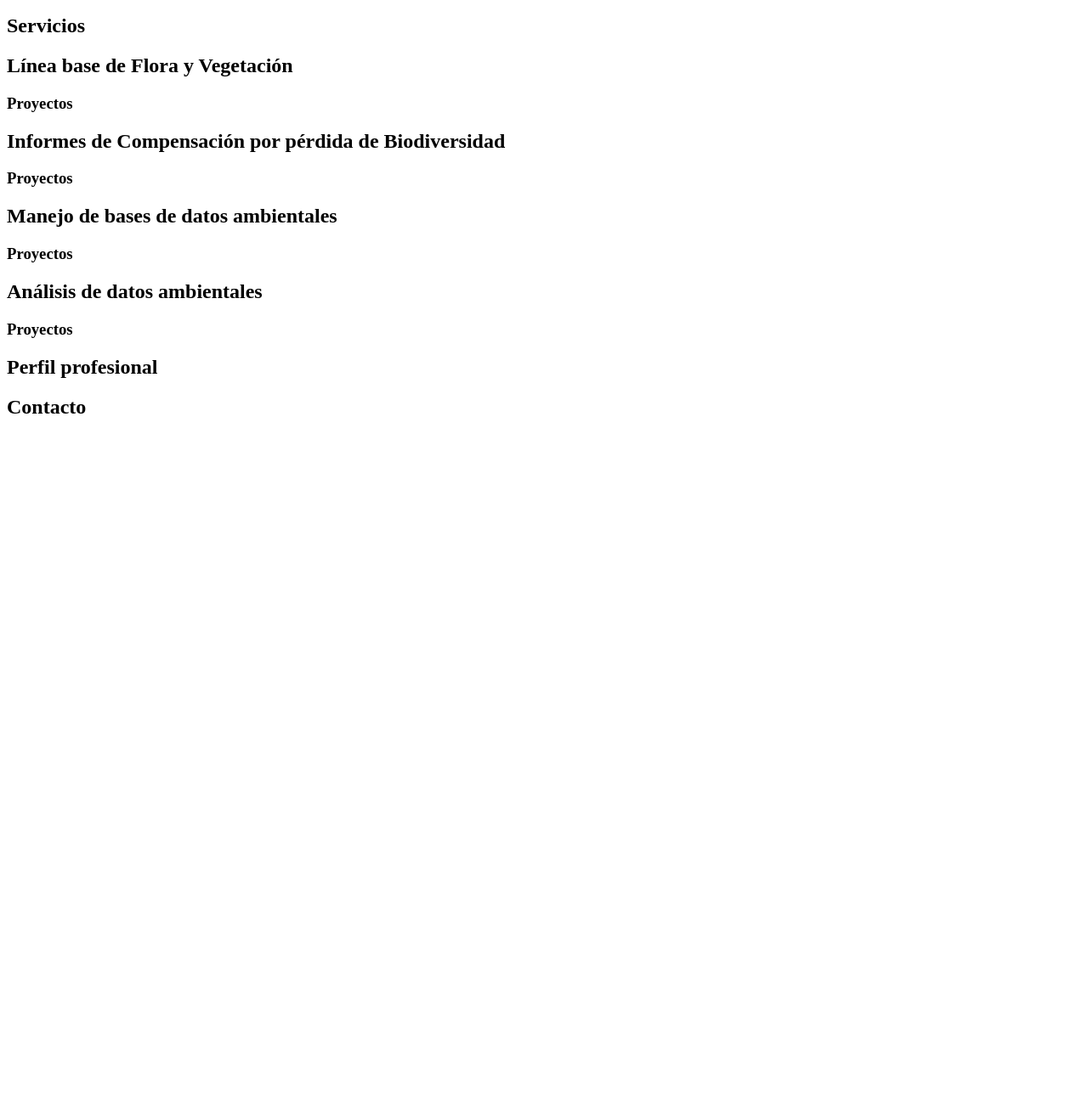
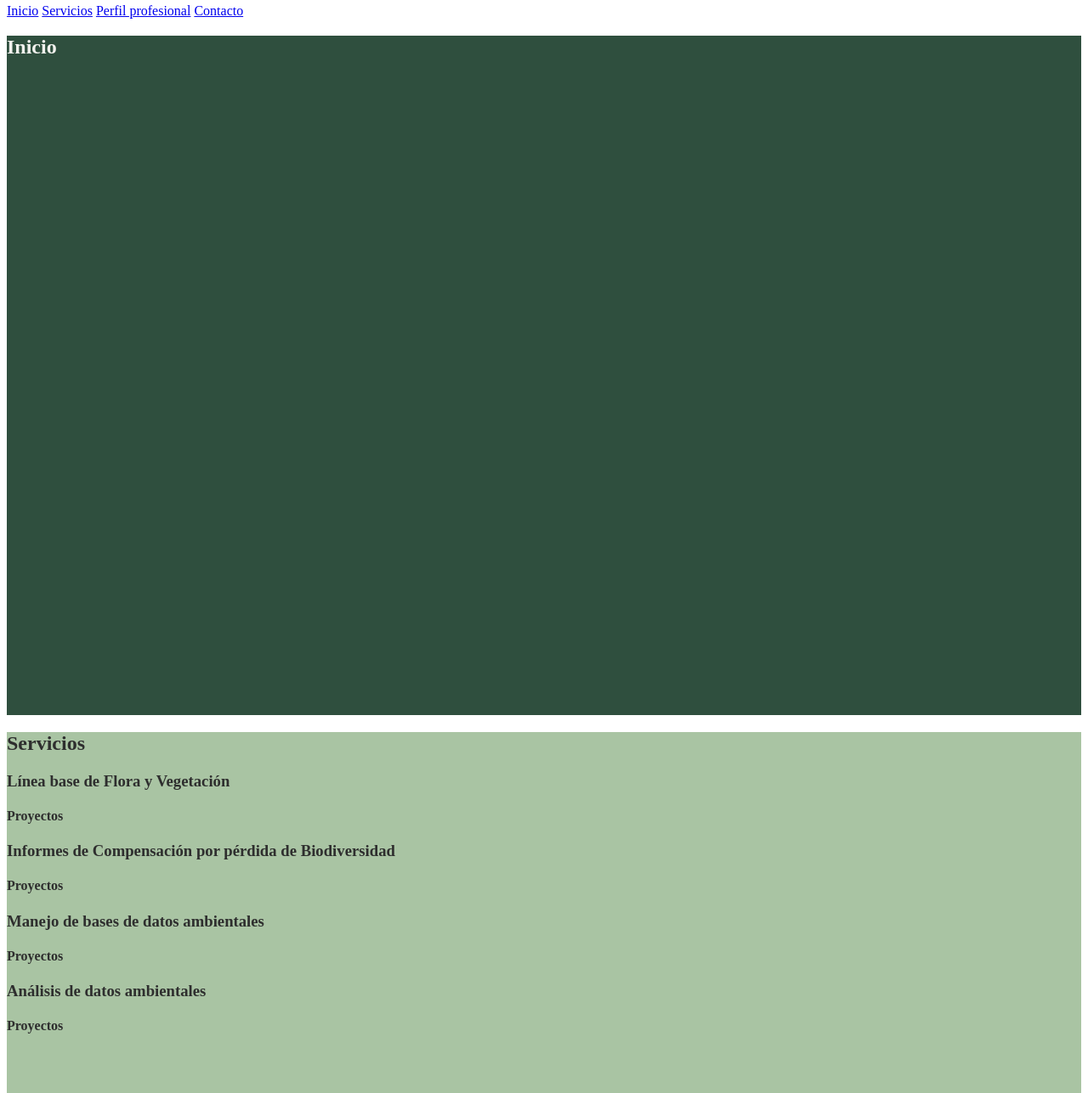
Before and after one commit to sgalazt/sagt-ambiental, a plain HTML site: page index.html in a window 1280 px wide. Shown: the part 76-1363 px from the top of the page at 85% size. Before the commit the page ends 800 px from the top, so only its background shows below. Drawn offline with Linux system fonts and the light colour scheme.

Commit message:
Corregí títulos en el index e inicie el archivo style.css

```diff
--- a/index.html
+++ b/index.html
@@ -7,40 +7,43 @@
     <link rel="stylesheet" href="style.css">
 </head>
 <body>
+    <header>
+        <h1>SAGT Ambiental</h1>
+    </header>
     <nav>
-    <a href="#inicio">Inicio</a>
-    <a href="#servicios">Servicios</a>
-    <a href="#perfil-profesional">Perfil profesional</a>
-    <a href="#contacto">Contacto</a>
+        <a href="#inicio">Inicio</a>
+        <a href="#servicios">Servicios</a>
+        <a href="#perfil-profesional">Perfil profesional</a>
+        <a href="#contacto">Contacto</a>
     </nav>
 
     <section id="inicio">
-        <h1>Inicio</h1>
+        <h2>Inicio</h2>
     </section>
     <section id="servicios">
-        <h1>Servicios</h1>
+        <h2>Servicios</h2>
             <section>
-                <h2>Línea base de Flora y Vegetación</h2>
-                    <h3>Proyectos</h3>
+                <h3>Línea base de Flora y Vegetación</h3>
+                    <h4>Proyectos</h4>
             </section>
             <section>
-                <h2>Informes de Compensación por pérdida de Biodiversidad</h2>
-                    <h3>Proyectos</h3>
+                <h3>Informes de Compensación por pérdida de Biodiversidad</h3>
+                    <h4>Proyectos</h4>
             </section>
             <section>
-                <h2>Manejo de bases de datos ambientales</h2>
-                    <h3>Proyectos</h3>
+                <h3>Manejo de bases de datos ambientales</h3>
+                    <h4>Proyectos</h4>
             </section>
             <section>
-                <h2>Análisis de datos ambientales</h2>
-                    <h3>Proyectos</h3>
+                <h3>Análisis de datos ambientales</h3>
+                    <h4>Proyectos</h4>
             </section>
     </section>
     <section id="perfil-profesional">
-        <h1>Perfil profesional</h1>
+        <h2>Perfil profesional</h2>
     </section>
     <section id="contacto">
-        <h1>Contacto</h1>
+        <h2>Contacto</h2>
     </section>
 </body>
 </html>
--- a/style.css
+++ b/style.css
@@ -0,0 +1,20 @@
+#inicio, #servicios, #perfil-profesional, #contacto{
+    height: 100vh;
+}
+
+#inicio {
+    background-color: #2f4f3e;
+    color: #f2f2ee;
+}
+#servicios {
+    background-color: #a9c4a3;
+    color: #2e2e2e;
+}
+#perfil-profesional {
+    background-color: #2f4f3e;
+    color: #f2f2ee;
+}
+#contacto{
+    background-color: #a9c4a3;
+    color: #2e2e2e;
+}
```
